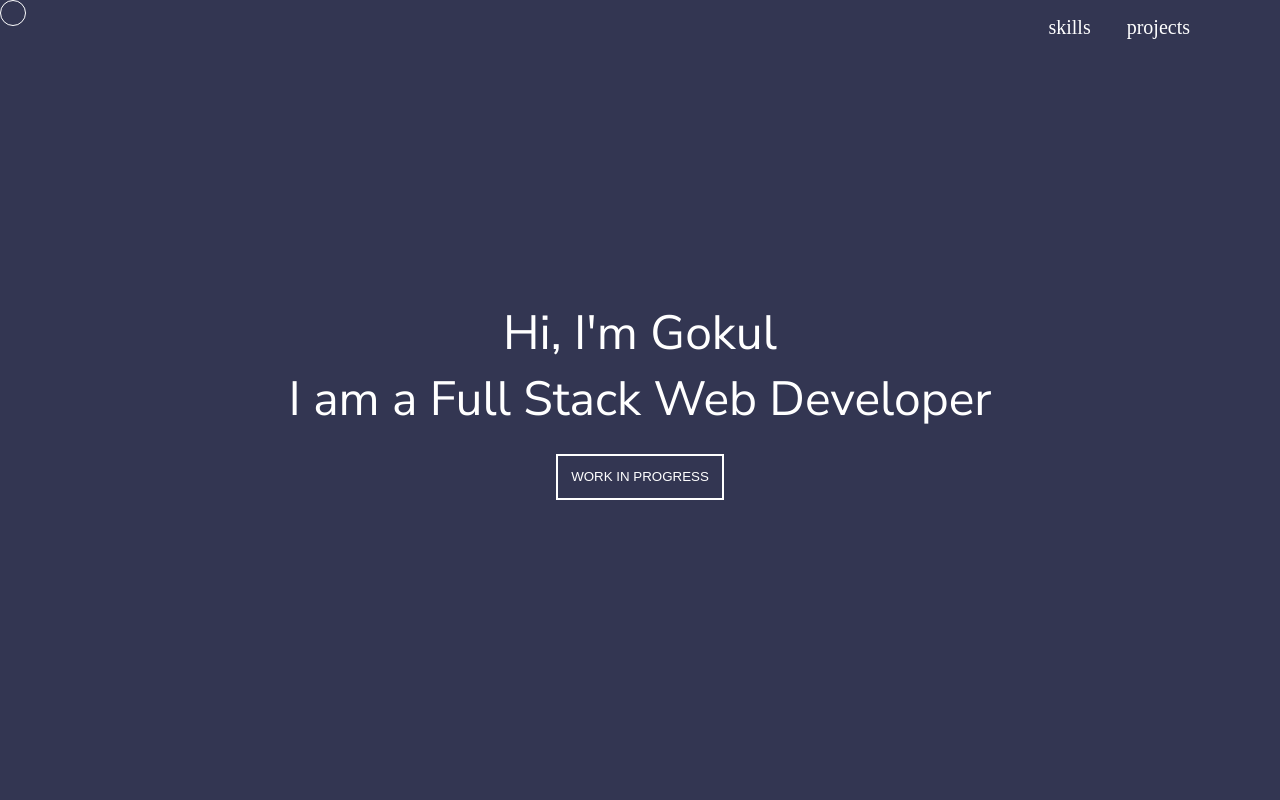
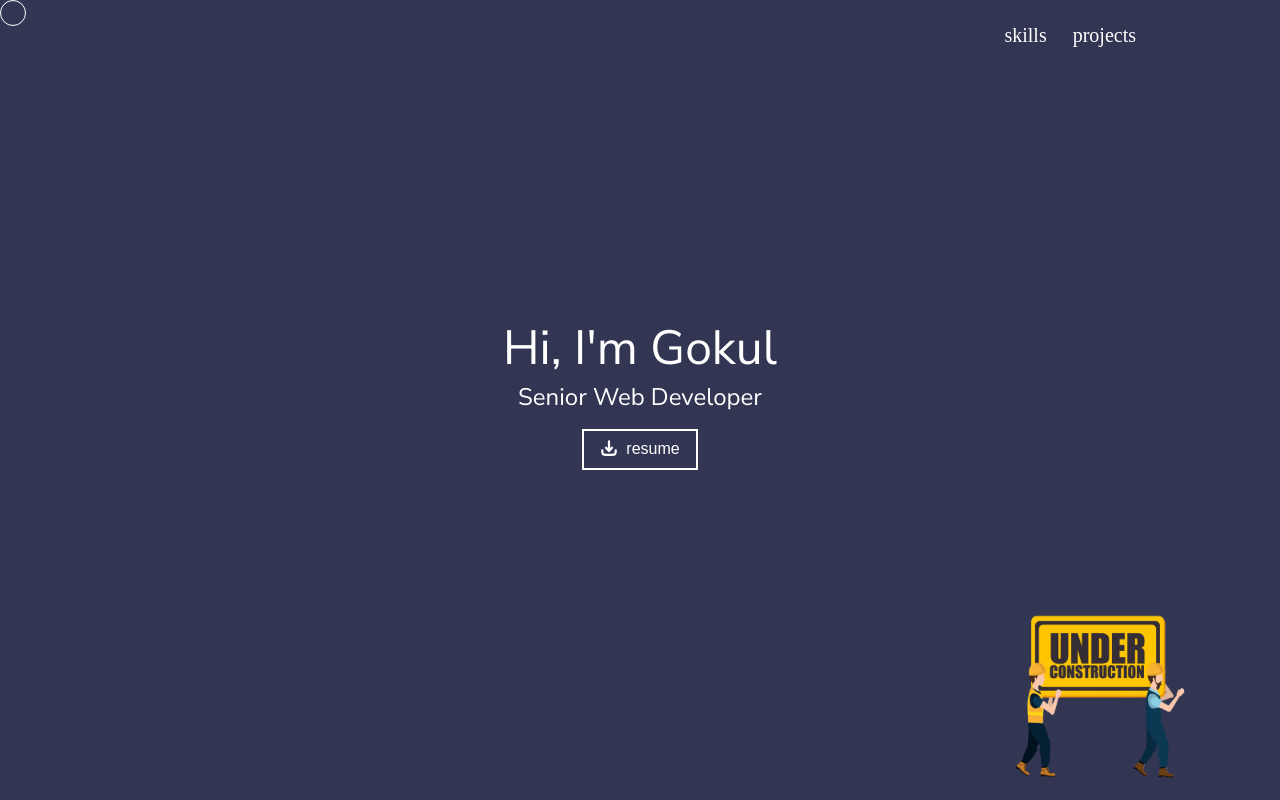
Before and after one commit to gokuldeepkk/gokuldeepkk.github.io, an Angular app: page / in a window 1280 px wide. Shown: the top 800 px of the page. Built offline with nearby package versions, Linux system fonts and the light colour scheme.

Commit message:
Menu animation WIP enhancement CTA Button view

```diff
--- a/src/app/core/components/header/header.component.scss
+++ b/src/app/core/components/header/header.component.scss
@@ -4,14 +4,17 @@ header {
     position: fixed;
     width: 100%;
     text-align: end;
+    height: 3rem;
 
     .menu-container {
         max-width: 1152px;
-        margin: 0 auto;
+        margin-top: 1.5rem;
     }
 
     ul {
         list-style: none;
+        margin: auto 0;
+        height: 24px;
     }
 
     li {
@@ -20,12 +23,31 @@ header {
         margin-right: 1rem;
         color: colors.$light;
         box-sizing: border-box;
+        display: inline-block;
+        height: 24px;
 
         span {
+            width: fit-content;
             padding: 5px 10px;
 
+            &::after {
+                content: '';
+                display: block;
+                position: relative;
+                margin: auto;
+                height: 2px;
+                left: 5px;
+                transform: scaleX(0);
+                background-color: transparent;
+                transition: transform 0.25s ease-out;
+            }
+
             &:hover {
-                border-bottom: 2px solid colors.$highlight;
+                transform-origin: bottom center;
+                &::after {
+                    transform: scaleX(1);
+                    background-color: colors.$highlight;
+                }
             }
         }
     }
--- a/src/app/features/hero-text/hero-text.component.html
+++ b/src/app/features/hero-text/hero-text.component.html
@@ -1,7 +1,37 @@
 <section class="landing">
-    <div class="text-container" #heroText>
-        <div class="name">Hi, I'm Gokul</div>
-        <div class="title">I am a Full Stack Web Developer</div>
-        <button class="hero-btn">WORK IN PROGRESS</button>
-    </div>
+  <div class="text-container" #heroText>
+    <div class="name">Hi, I'm Gokul</div>
+    <div class="title">Senior Web Developer</div>
+    <button class="hero-btn">
+      <span class="icon-container">
+        <svg
+          width="18px"
+          height="18px"
+          viewBox="0 0 24 24"
+          fill="none"
+          xmlns="http://www.w3.org/2000/svg"
+        >
+          <path
+            d="M3 15C3 17.8284 3 19.2426 3.87868 20.1213C4.75736 21 6.17157 21 9 21H15C17.8284 21 19.2426 21 20.1213 20.1213C21 19.2426 21 17.8284 21 15"
+            stroke="#1C274C"
+            stroke-width="1.5"
+            stroke-linecap="round"
+            stroke-linejoin="round"
+          />
+          <path
+            d="M12 3V16M12 16L16 11.625M12 16L8 11.625"
+            stroke="#1C274C"
+            stroke-width="1.5"
+            stroke-linecap="round"
+            stroke-linejoin="round"
+          />
+        </svg>
+      </span>
+      <span class="btn-text"> resume </span>
+    </button>
+  </div>
+
+  <div class="wip">
+    <img src="/images/WIP.png" alt="Work in Progress">
+  </div>
 </section>
--- a/src/app/features/hero-text/hero-text.component.scss
+++ b/src/app/features/hero-text/hero-text.component.scss
@@ -7,6 +7,13 @@
     font-size: 3em;
     font-family: "Nunito Sans";
     z-index: 1;
+
+    .title {
+        font-size: 1.5rem;
+        text-transform: capitalize;
+        line-height: 2rem;
+        font-weight: 400;
+    }
 }
 
 .landing {
@@ -15,16 +22,44 @@
 }
 
 .hero-btn {
-    padding: 1em;
+    padding: 0.5rem 1rem 0.5rem 1rem;
     background: transparent;
     color: colors.$light;
     border: 2px solid colors.$light;
+    display: flex;
+    align-items: center;
+    gap: 0.5rem;
     cursor: none;
+    margin: 1rem auto;
+
+    svg path{
+        stroke: colors.$light;
+        stroke-width: 3px;
+    }
+
+    .btn-text {
+        font-size: 1rem;
+    }
 
     &:hover {
         background: colors.$highlight;
         color: colors.$dark;
         font-weight: 600;
         border-color: colors.$highlight;
+
+        svg path {
+            stroke: colors.$dark;
+        }
     }
 }
+
+.wip {
+    position: fixed;
+    bottom: 0;
+    right: 5rem;
+
+    img {
+        width: 200px;
+        height: 200px;
+    }
+}
--- a/src/app/features/hero-text/hero-text.component.ts
+++ b/src/app/features/hero-text/hero-text.component.ts
@@ -1,5 +1,6 @@
 import { CommonModule } from '@angular/common';
 import { Component, ElementRef, HostListener, ViewChild } from '@angular/core';
+import { IMAGE_ASSET } from '@shared/constants';
 
 @Component({
   selector: 'app-hero-text',
@@ -9,6 +10,7 @@ import { Component, ElementRef, HostListener, ViewChild } from '@angular/core';
   styleUrl: './hero-text.component.scss'
 })
 export class HeroTextComponent {
+  downloadIconPath = IMAGE_ASSET + '/download-icon.svg';
   // @ViewChild('heroText') heroText!: ElementRef;
   // @HostListener('document:mousemove', ['$event'])
   // mouseMove(event: any) {
```
Also changed, not shown: public/images/WIP.png (added).
